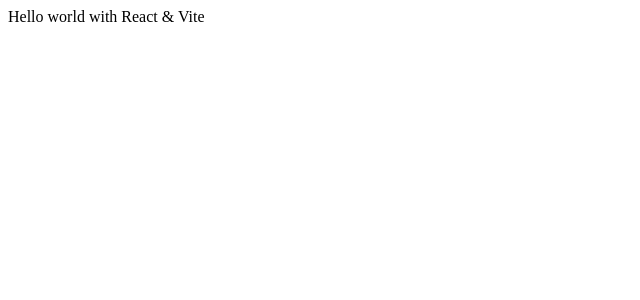
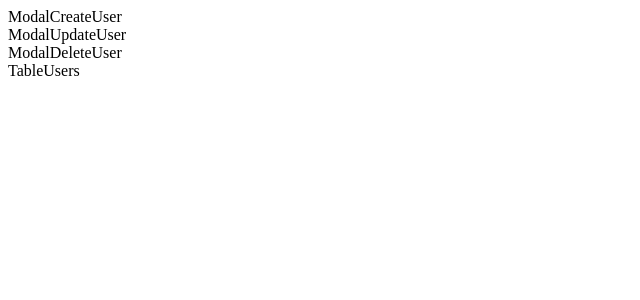
Before and after one commit to kaiser527/FrontEnd, a React (Vite) app: page / in a window 1280 px wide. Shown: the top 300 px of the page, without its empty margins (0-640 px from the left). Built offline with nearby package versions, Linux system fonts and the light colour scheme.

Commit message:
first commit

```diff
--- a/src/App.jsx
+++ b/src/App.jsx
@@ -1,7 +1,18 @@
+import ModalCreateUser from "./Components/ModalCreateUser";
+import ModalDeleteUser from "./Components/ModalDeleteUser";
+import ModalUpdateUser from "./Components/ModalUpdateUser";
+import TableUsers from "./Components/TableUsers";
 import "./style/App.scss";
 
 const App = () => {
-  return <div>Hello world with React & Vite</div>;
+  return (
+    <>
+      <ModalCreateUser />
+      <ModalUpdateUser />
+      <ModalDeleteUser />
+      <TableUsers />
+    </>
+  );
 };
 
 export default App;
--- /dev/null
+++ b/src/Components/ModalCreateUser.jsx
@@ -0,0 +1,5 @@
+const ModalCreateUser = () => {
+  return <div>ModalCreateUser</div>;
+};
+
+export default ModalCreateUser;
--- /dev/null
+++ b/src/Components/ModalDeleteUser.jsx
@@ -0,0 +1,5 @@
+const ModalDeleteUser = () => {
+  return <div>ModalDeleteUser</div>;
+};
+
+export default ModalDeleteUser;
--- /dev/null
+++ b/src/Components/ModalUpdateUser.jsx
@@ -0,0 +1,5 @@
+const ModalUpdateUser = () => {
+  return <div>ModalUpdateUser</div>;
+};
+
+export default ModalUpdateUser;
--- /dev/null
+++ b/src/Components/TableUsers.jsx
@@ -0,0 +1,5 @@
+const TableUsers = () => {
+  return <div>TableUsers</div>;
+};
+
+export default TableUsers;
```
